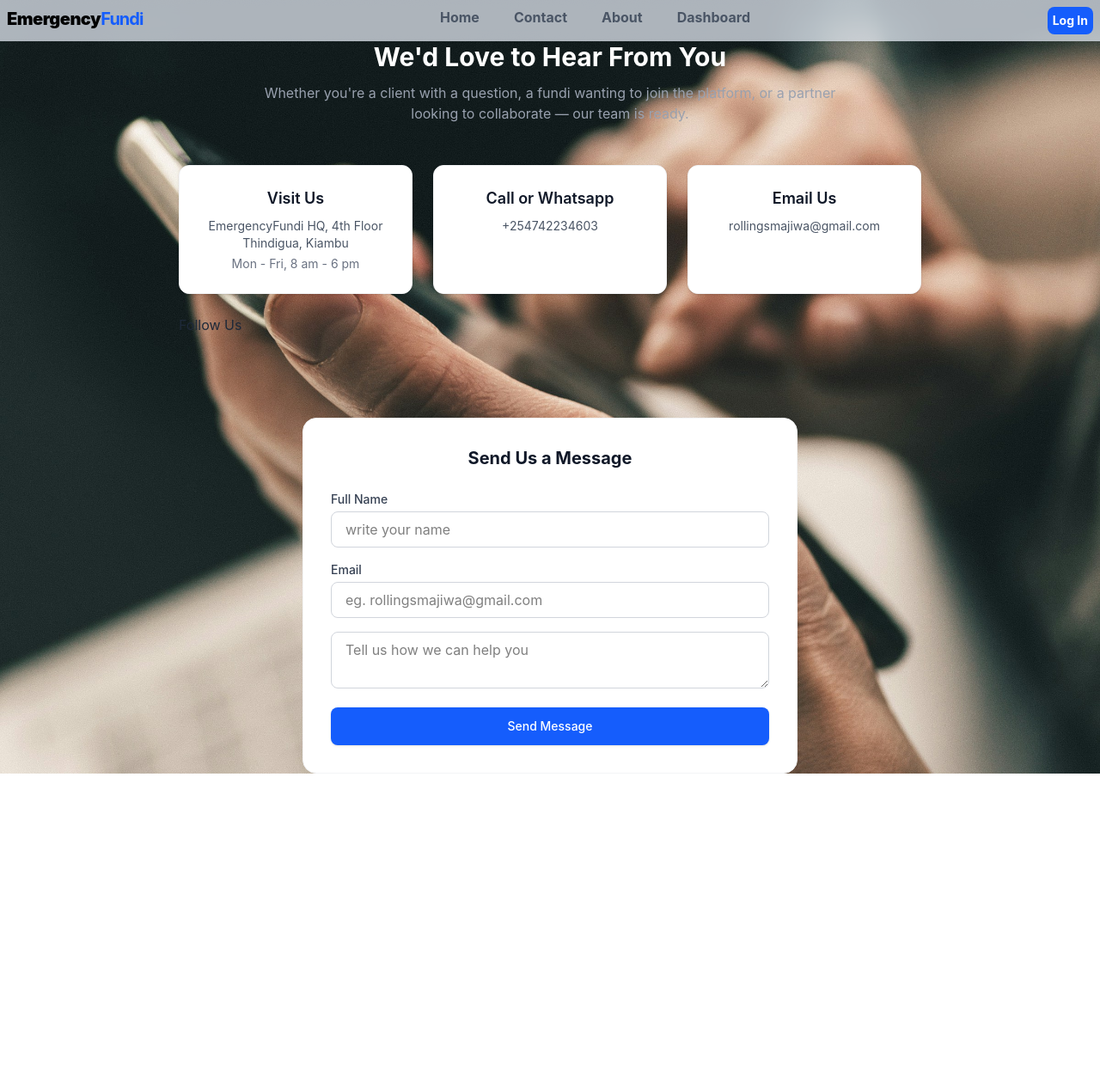
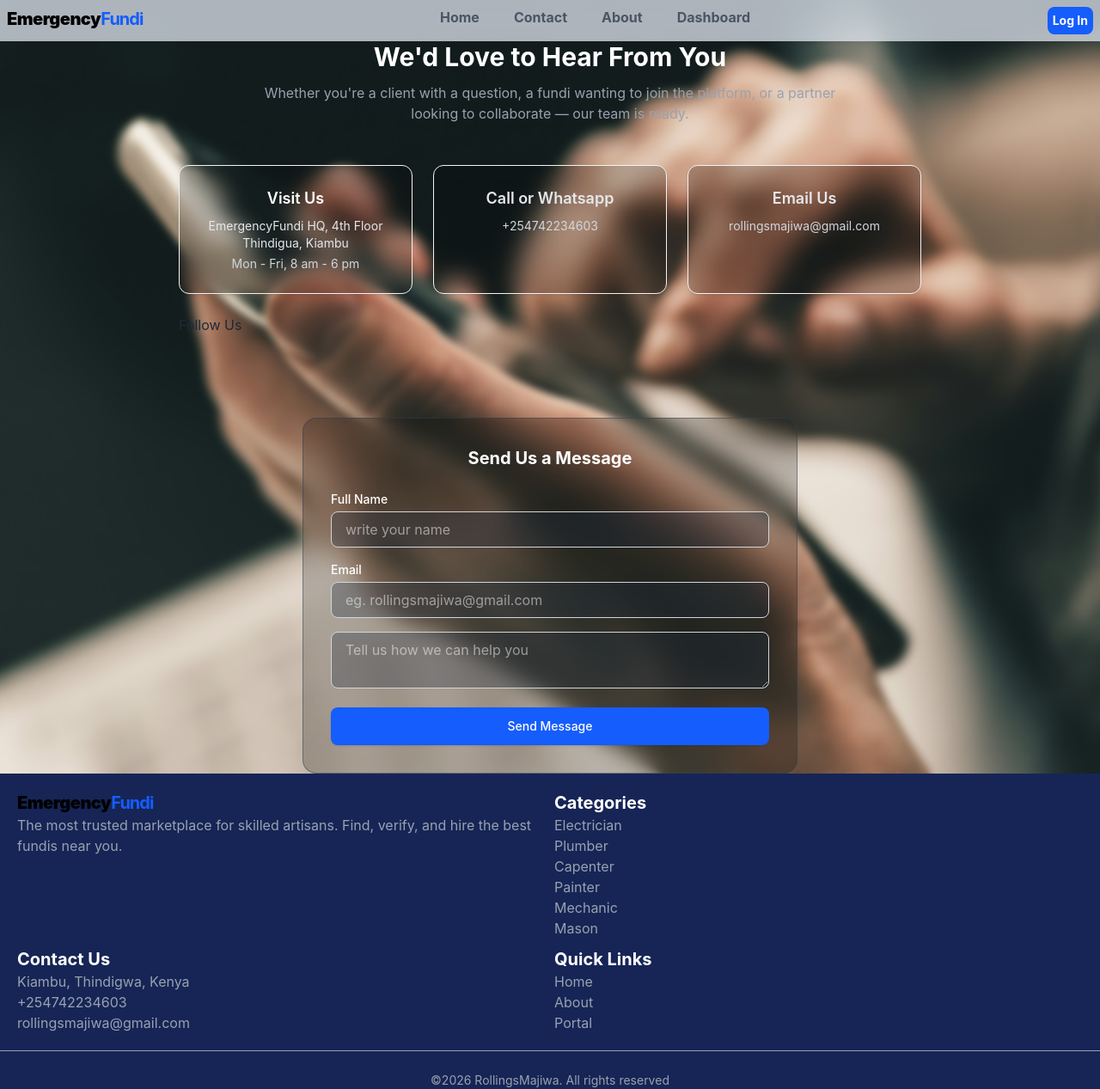
Before and after one commit to rollingsmajiwa/EmergencyFundi, a React (Vite) app: page /contact in a window 1280 px wide. Shown: the whole page at 86% size. Before the commit the page ends 900 px from the top, so only its background shows below. Built offline with nearby package versions, Linux system fonts and the light colour scheme.

Commit message:
style: add css on contactpage

```diff
--- a/src/pages/Contact.jsx
+++ b/src/pages/Contact.jsx
@@ -5,30 +5,31 @@ function Contact() {
   return (
     <>
       <div className='contactImage'>
+        <div className='absolute inset-0 backdrop-blur-xs'></div>
         <div className='max-w-4xl mx-auto py-12 px-4 text-gray-800 relative z-10'>
           <div className='text-center mb-12'>
             <h2 className='text-3xl font-bold mb-3 text-white'>We'd Love to Hear From You</h2>
                 <p className='text-gray-400 max-w-2xl mx-auto'>Whether you're a client with a question, a fundi wanting to join the platform, or a partner looking to collaborate — our team is ready.</p>
           </div>
           <div className='grid grid-cols-1 md:grid-cols-3 gap-6 mb-12'>
-            <div className='p-6 bg-white rounded-xl shadow border border-gray-100 flex flex-col items-center text-center'>
-            <h3 className='text-lg font-semibold text-gray-900 mb-2'>Visit Us</h3>
-            <p className='text-gray-600 text-sm'>
+            <div className=' p-6 bg-black/20 backdrop-blur-md rounded-xl shadow border border-gray-100 flex flex-col items-center text-center'>
+            <h3 className='text-lg font-semibold text-white mb-2'>Visit Us</h3>
+            <p className='text-gray-200 text-sm'>
               EmergencyFundi HQ, 4th Floor<br/>
               Thindigua, Kiambu<br />
-              <span className='text-sm text-gray-500 block mt-1'>Mon - Fri, 8 am - 6 pm</span>
+              <span className='text-sm text-gray-300 block mt-1'>Mon - Fri, 8 am - 6 pm</span>
             </p>
             </div>
 
-            <div className='p-6 bg-white rounded-xl shadow border border-gray-100 flex flex-col items-center text-center'>
-            <h3 className='text-lg font-semibold text-gray-900 mb-2'>Call or Whatsapp</h3>
-            <p className='text-gray-600 text-sm'>
+            <div className='p-6 bg-black/20 backdrop-blur-md rounded-xl shadow border border-gray-100 flex flex-col items-center text-center'>
+            <h3 className='text-lg font-semibold text-gray-200 mb-2'>Call or Whatsapp</h3>
+            <p className='text-gray-300 text-sm'>
               +254742234603
             </p>
             </div>
-            <div className='p-6 bg-white rounded-xl shadow border border-gray-100 flex flex-col items-center text-center'>
-            <h3 className='text-lg font-semibold text-gray-900 mb-2'>Email Us</h3>
-            <p className='text-gray-600 text-sm'>
+            <div className='text-white p-6 bg-black/20 backdrop-blur-md rounded-xl shadow border border-gray-100 flex flex-col items-center text-center'>
+            <h3 className='text-lg font-semibold text-gray-200 mb-2'>Email Us</h3>
+            <p className='text-gray-300 text-sm'>
               rollingsmajiwa@gmail.com
             </p>
                 </div>
@@ -36,19 +37,52 @@ function Contact() {
                 <div></div>
                   </div>
           </div>
-            <div className='max-w-xl mx-auto bg-white p-8 rounded-2xl border border-gray-100'>
-         <h3 className='text-xl font-bold text-gray-900 mb-6 text-center'>Send Us a Message</h3>
+            <div className='max-w-xl mx-auto bg-black/20 p-8 backdrop-blur-md rounded-2xl border border-slate-700/50'>
+         <h3 className='text-xl font-bold text-white mb-6 text-center'>Send Us a Message</h3>
         <form className='space-y-4'>
-          <label htmlFor="fname" className='block text-sm font-medium text-gray-700 mb-1'>Full Name</label>
-          <input type="text" placeholder='write your name' id='fname' required className='w-full px-4 py-2 border border-gray-300 rounded-lg outline-none' />
-          <label htmlFor="email" className='block text-sm font-medium text-gray-700 mb-1'>Email</label>
-          <input type="email" placeholder='eg. rollingsmajiwa@gmail.com' required className='w-full px-4 py-2 border border-gray-300 rounded-lg outline-none' />
-          <textarea name="text" id="text" placeholder='Tell us how we can help you' className='w-full px-4 py-2 border border-gray-300 rounded-lg outline-none'></textarea>
+          <label htmlFor="fname" className='block text-sm font-medium text-white mb-1'>Full Name</label>
+          <input type="text" placeholder='write your name' id='fname' required className='w-full px-4 py-2 border border-gray-300 rounded-lg outline-none text-white bg-slate-800/30' />
+          <label htmlFor="email" className='block text-sm font-medium text-white mb-1'>Email</label>
+          <input type="email" placeholder='eg. rollingsmajiwa@gmail.com' required className='w-full px-4 py-2 border border-gray-300 rounded-lg outline-none text-white bg-slate-800/30' />
+          <textarea name="text" id="text" placeholder='Tell us how we can help you' className='w-full px-4 py-2 border border-gray-300 rounded-lg outline-none text-white bg-slate-800/30'></textarea>
           <button type='submit' className='w-full bg-blue-600 hover:bg-blue-700 text-white font-medium py-3 rounded-lg transition duration-300 shadow-sm text-sm'>Send Message</button>
         </form>
 
             </div>
       </div>
+      <div className='bg-blue-950 grid grid-cols-2 gap-2.5 p-5'>
+        <div>
+          <div ><span className="text-xl font-black tracking-tight">Emergency</span><span className="text-xl font-bold tracking-tighter text-blue-600">Fundi</span></div>
+          <p className='text-gray-400'>The most trusted marketplace for skilled artisans. Find, verify, and hire the best fundis near you.</p>
+        </div>
+        <div><h3 className='text-xl font-bold text-white'>Categories</h3><ul>
+          <li className='text-gray-400'>Electrician</li>
+          <li className='text-gray-400'>Plumber</li>
+          <li className='text-gray-400'>Capenter</li>
+          <li className='text-gray-400'>Painter</li>
+          <li className='text-gray-400'>Mechanic</li>
+          <li className='text-gray-400'>Mason</li>
+          </ul></div>
+          <div>
+            <h3 className='text-xl font-bold text-white'>Contact Us</h3>
+            <p className='text-gray-400'>Kiambu, Thindigwa, Kenya</p>
+            <p className='text-gray-400'>+254742234603</p>
+            <p className='text-gray-400'>rollingsmajiwa@gmail.com</p>
+          </div>
+          <div>
+            <h3 className='text-xl font-bold text-white'>Quick Links</h3>
+            <ul>
+              <li className='text-gray-400'>Home</li>
+              <li className='text-gray-400'>About</li>
+              <li className='text-gray-400'>Portal</li>
+            </ul>
+          </div>
+
+
+      </div>
+       <footer className="text-center text-sm text-gray-400 pt-6 border-t border-gray-400 bg-blue-950">
+          <p> &copy;2026 RollingsMajiwa. All rights reserved</p>
+                </footer>
     </>
   )
 }
```
